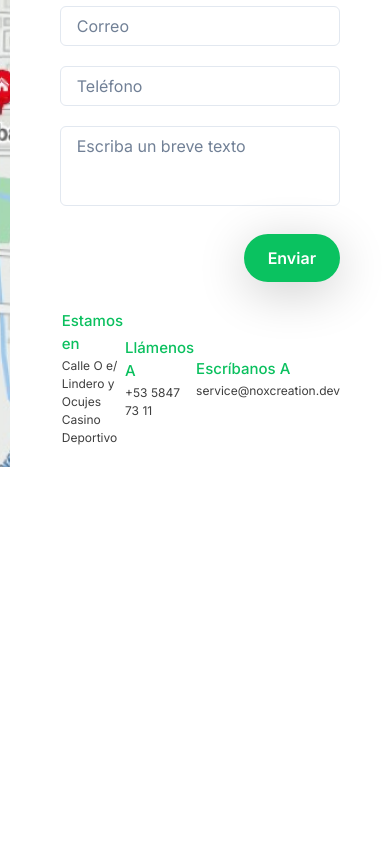
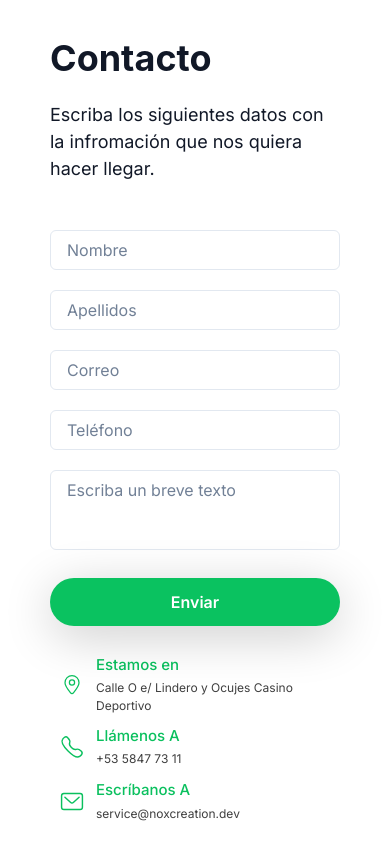
Before and after one commit to kolostring/nox-landing, a Next.js app: page / in a window 390 px wide. Shown: the part 6971-7815 px from the top of the page. Before the commit the page ends 7438 px from the top, so only its background shows below. Built offline with nearby package versions, Linux system fonts and the light colour scheme.

Commit message:
feat: add contact section responsive layout

```diff
--- a/src/app/Contact.tsx
+++ b/src/app/Contact.tsx
@@ -26,7 +26,8 @@ export default function ContactSection() {
     <Grid
       as="section"
       aria-labelledby="contacts-title"
-      templateColumns="1fr 1fr"
+      templateColumns={{ lg: "1fr 1fr" }}
+      templateRows={{ base: "1fr 3fr", lg: undefined }}
     >
       <GridItem position="relative">
         <Image
@@ -58,8 +59,16 @@ export default function ContactSection() {
 
         <Stack as="form" w="full" action="/">
           <Grid mt="40px" w="full" templateColumns="1fr 1fr" gap="20px">
-            <GridItem as={Input} placeholder="Nombre" />
-            <GridItem as={Input} placeholder="Apellidos" />
+            <GridItem
+              as={Input}
+              placeholder="Nombre"
+              colSpan={{ base: 2, lg: undefined }}
+            />
+            <GridItem
+              as={Input}
+              placeholder="Apellidos"
+              colSpan={{ base: 2, lg: undefined }}
+            />
             <GridItem as={Input} placeholder="Correo" colSpan={2} />
             <GridItem as={Input} placeholder="Teléfono" colSpan={2} />
             <GridItem
@@ -76,7 +85,7 @@ export default function ContactSection() {
             px="24px"
             mt="20px"
             ml="auto"
-            w="fit-content"
+            w={{base: "full", lg:"fit-content"}}
             lineHeight="24px"
             borderRadius="100vw"
             _hover={{
@@ -93,7 +102,13 @@ export default function ContactSection() {
           </Button>
         </Stack>
 
-        <Grid templateColumns="1fr 1fr 1fr" alignItems="center" justifyItems="center" mt="20px">
+        <Grid
+          templateColumns={{lg:"1fr 1fr 1fr"}}
+          alignItems="center"
+          justifyItems={{lg:"center"}}
+          gap="10px"
+          mt="20px"
+        >
           {contacts.map(([image, label, value]) => (
             <GridItem
               key={value}
@@ -102,7 +117,7 @@ export default function ContactSection() {
               gap="2px"
               h="fit-content"
             >
-              <GridItem as={Image} alt="" src={image} rowSpan={2} />
+              <GridItem as={Image} alt="" src={image} alignSelf="center" rowSpan={2} w="44px" />
               <GridItem
                 as="h3"
                 color="#0AC05E"
```
